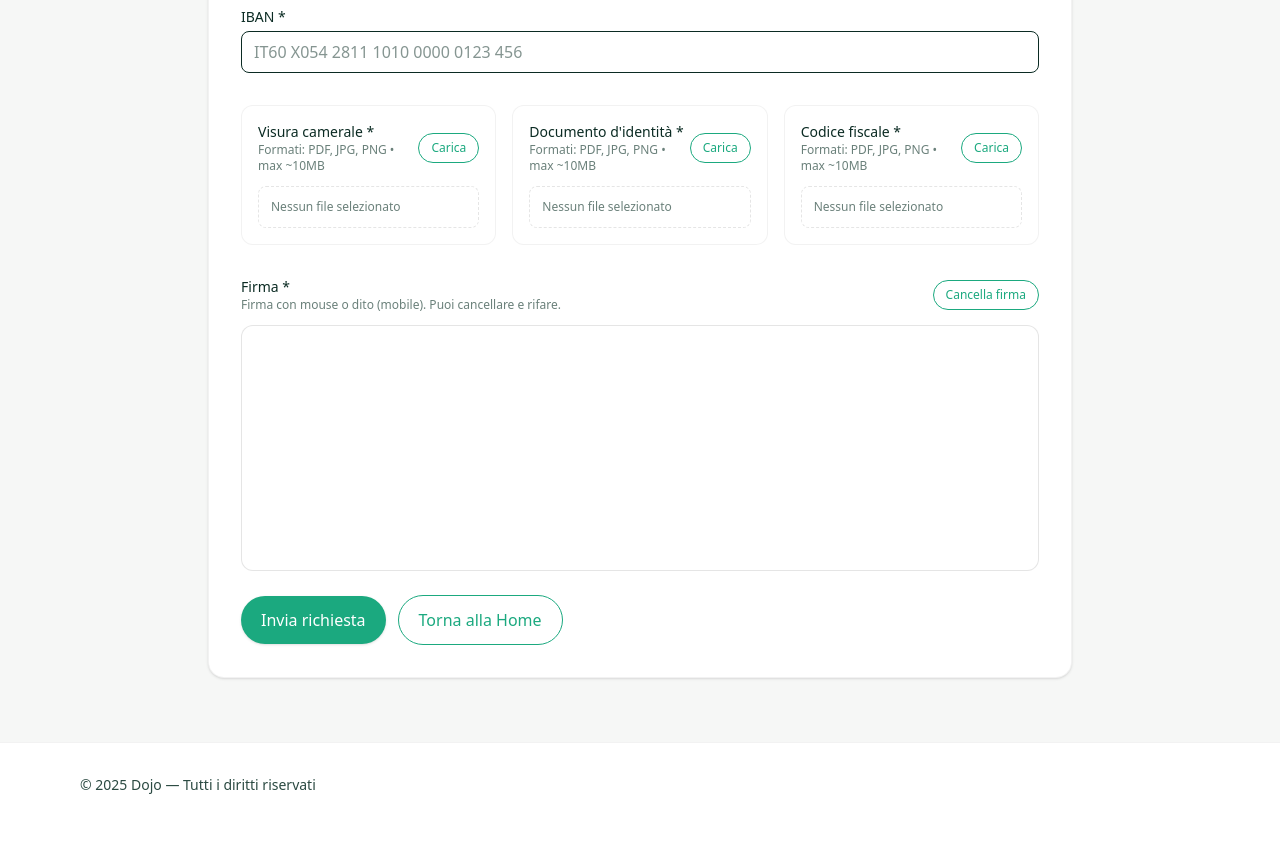
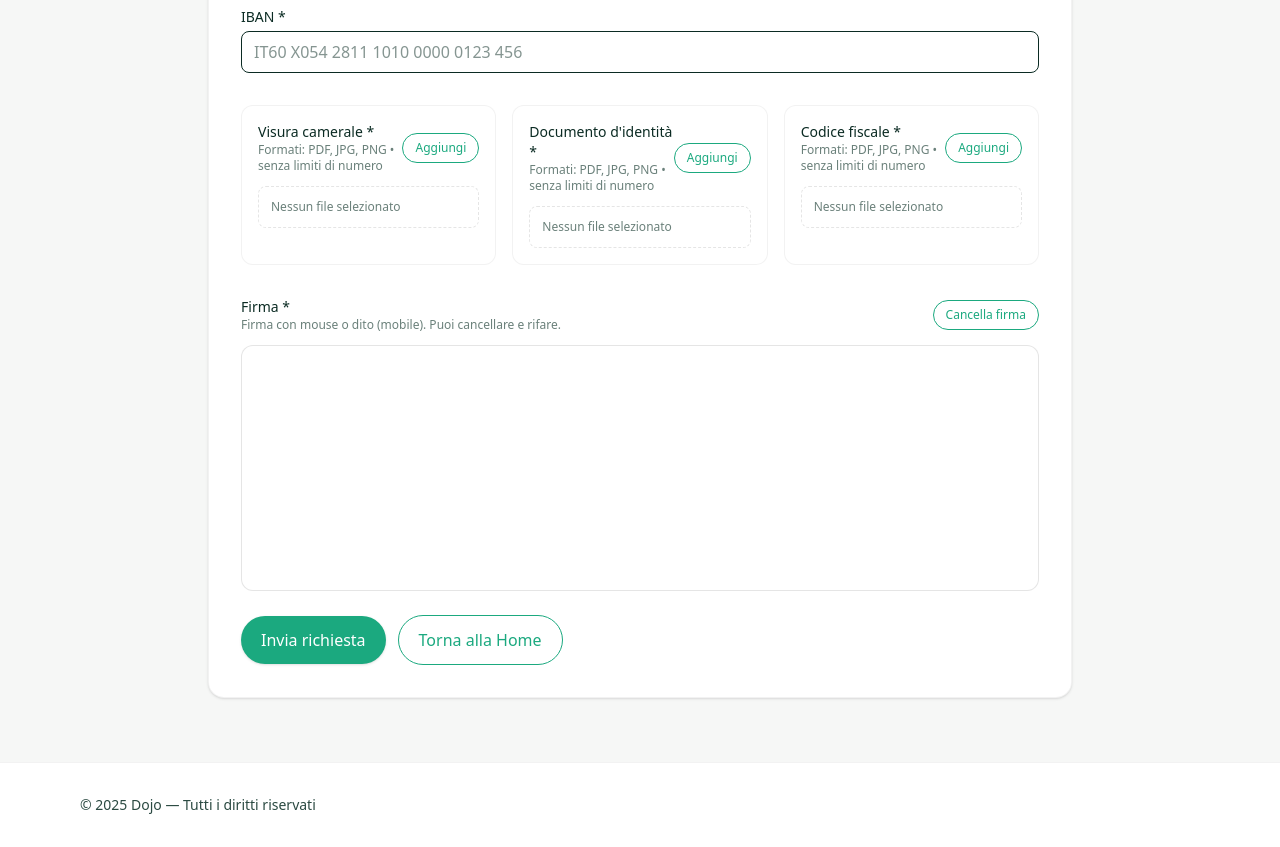
Before and after one commit to antqd/dojo, a React (Vite) app: page /form-partner-manager in a window 1280 px wide. Shown: the part 860-1707 px from the top of the page. Built offline with nearby package versions, Linux system fonts and the light colour scheme.

Commit message:
Nuove funzioni invio dojo diventa partner manager FUNZIONANTE2

```diff
--- a/src/pages/FormParterManager.jsx
+++ b/src/pages/FormParterManager.jsx
@@ -1,8 +1,9 @@
+// src/pages/OnboardingAzienda.jsx
 import React, { useRef, useState, useEffect } from "react";
 import { Link } from "react-router-dom";
 
-const API_URL = "https://emailsender-68kp.onrender.com/api/diventa-partner-manager";
-
+const API_URL =
+  "https://emailsender-68kp.onrender.com/api/diventa-partner-manager";
 
 export default function OnboardingAzienda() {
   const [form, setForm] = useState({
@@ -16,15 +17,15 @@ export default function OnboardingAzienda() {
     iban: "",
   });
 
-  // Allegati
-  const [visura, setVisura] = useState(null);
-  const [docId, setDocId] = useState(null);
-  const [codFiscale, setCodFiscale] = useState(null);
+  // Allegati (ora multipli)
+  const [visura, setVisura] = useState([]); // File[]
+  const [docId, setDocId] = useState([]); // File[]
+  const [codFiscale, setCodFiscale] = useState([]); // File[]
 
-  // Previews
-  const [visuraPreview, setVisuraPreview] = useState(null);
-  const [docIdPreview, setDocIdPreview] = useState(null);
-  const [codFiscalePreview, setCodFiscalePreview] = useState(null);
+  // Previews multipli
+  const [visuraPreview, setVisuraPreview] = useState([]); // {url,isImage,isPdf,name,size}[]
+  const [docIdPreview, setDocIdPreview] = useState([]);
+  const [codFiscalePreview, setCodFiscalePreview] = useState([]);
 
   // Firma su canvas
   const canvasRef = useRef(null);
@@ -47,33 +48,29 @@ export default function OnboardingAzienda() {
       r.readAsDataURL(f);
     });
 
-  const mkPreview = (file) => {
-    if (!file) return null;
+  const mkPreviews = (files) =>
+    (files || []).map((file) => {
       const url = URL.createObjectURL(file);
       const isImage = /^image\//.test(file.type);
       const isPdf = file.type === "application/pdf";
       return { url, isImage, isPdf, name: file.name, size: file.size };
-  };
+    });
 
   useEffect(() => {
-    if (visura) setVisuraPreview(mkPreview(visura));
-    else setVisuraPreview(null);
-    return () => visuraPreview?.url && URL.revokeObjectURL(visuraPreview.url);
+    setVisuraPreview(mkPreviews(visura));
+    return () => visuraPreview.forEach((p) => URL.revokeObjectURL(p.url));
     // eslint-disable-next-line react-hooks/exhaustive-deps
   }, [visura]);
 
   useEffect(() => {
-    if (docId) setDocIdPreview(mkPreview(docId));
-    else setDocIdPreview(null);
-    return () => docIdPreview?.url && URL.revokeObjectURL(docIdPreview.url);
+    setDocIdPreview(mkPreviews(docId));
+    return () => docIdPreview.forEach((p) => URL.revokeObjectURL(p.url));
     // eslint-disable-next-line react-hooks/exhaustive-deps
   }, [docId]);
 
   useEffect(() => {
-    if (codFiscale) setCodFiscalePreview(mkPreview(codFiscale));
-    else setCodFiscalePreview(null);
-    return () =>
-      codFiscalePreview?.url && URL.revokeObjectURL(codFiscalePreview.url);
+    setCodFiscalePreview(mkPreviews(codFiscale));
+    return () => codFiscalePreview.forEach((p) => URL.revokeObjectURL(p.url));
     // eslint-disable-next-line react-hooks/exhaustive-deps
   }, [codFiscale]);
 
@@ -82,7 +79,7 @@ export default function OnboardingAzienda() {
     const canvas = canvasRef.current;
     if (!canvas) return;
     const ctx = canvas.getContext("2d");
-    // sfondo bianco per esport
+    // sfondo bianco per export
     ctx.fillStyle = "#FFFFFF";
     ctx.fillRect(0, 0, canvas.width, canvas.height);
     ctx.lineWidth = 2;
@@ -147,7 +144,7 @@ export default function OnboardingAzienda() {
     if (!form.email.trim() || !form.email.includes("@"))
       return "Inserisci una email valida.";
     if (!form.iban.trim()) return "Inserisci l'IBAN.";
-    if (!visura || !docId || !codFiscale)
+    if (!visura.length || !docId.length || !codFiscale.length)
       return "Allega tutti i documenti richiesti.";
     if (!hasSignature) return "Fornisci la firma.";
     return "";
@@ -166,27 +163,24 @@ export default function OnboardingAzienda() {
 
     setSending(true);
     try {
+      const toPayloadFiles = async (arr) =>
+        Promise.all(
+          arr.map(async (f) => ({
+            filename: f.name,
+            base64: await toBase64(f),
+            mime: f.type,
+          }))
+        );
+
       const allegati = {
-        visura: {
-          filename: visura.name,
-          base64: await toBase64(visura),
-          mime: visura.type,
-        },
-        documento_identita: {
-          filename: docId.name,
-          base64: await toBase64(docId),
-          mime: docId.type,
-        },
-        codice_fiscale: {
-          filename: codFiscale.name,
-          base64: await toBase64(codFiscale),
-          mime: codFiscale.type,
-        },
+        visura: await toPayloadFiles(visura), // array
+        documento_identita: await toPayloadFiles(docId), // array
+        codice_fiscale: await toPayloadFiles(codFiscale), // array
         firma: {
           filename: "firma.png",
           base64: exportSignatureBase64(),
           mime: "image/png",
-        },
+        }, // singola
       };
 
       const res = await fetch(API_URL, {
@@ -212,12 +206,12 @@ export default function OnboardingAzienda() {
         email: "",
         iban: "",
       });
-      setVisura(null);
-      setDocId(null);
-      setCodFiscale(null);
-      setVisuraPreview(null);
-      setDocIdPreview(null);
-      setCodFiscalePreview(null);
+      setVisura([]);
+      setDocId([]);
+      setCodFiscale([]);
+      setVisuraPreview([]);
+      setDocIdPreview([]);
+      setCodFiscalePreview([]);
       clearSignature();
     } catch (err) {
       setError(err.message || "Errore durante l'invio.");
@@ -228,58 +222,78 @@ export default function OnboardingAzienda() {
 
   const UploadBox = ({
     label,
-    file,
-    setFile,
-    preview,
+    files, // File[]
+    setFiles, // (File[]) => void
+    previews, // {url,isImage,isPdf,name,size}[]
     accept = ".pdf,.jpg,.jpeg,.png",
-  }) => (
+  }) => {
+    const onPick = (e) => {
+      const picked = Array.from(e.target.files || []);
+      if (!picked.length) return;
+      setFiles((prev) => [...prev, ...picked]); // append senza limiti
+    };
+    const removeAt = (idx) =>
+      setFiles((prev) => prev.filter((_, i) => i !== idx));
+
+    return (
       <div className="rounded-xl border border-black/5 bg-white p-4">
         <div className="flex items-center justify-between">
           <div>
             <div className="text-sm font-medium">{label}</div>
             <p className="text-xs text-[#2B4A42]/70">
-            Formati: PDF, JPG, PNG • max ~10MB
+              Formati: PDF, JPG, PNG • senza limiti di numero
             </p>
           </div>
           <label className="inline-flex cursor-pointer rounded-full border border-[#1BA97F] text-[#1BA97F] px-3 py-1.5 text-xs font-medium hover:bg-[#1BA97F]/5">
-          Carica
+            Aggiungi
             <input
               type="file"
               className="hidden"
+              multiple
               accept={accept}
-            onChange={(e) => setFile(e.target.files?.[0] || null)}
+              onChange={onPick}
             />
           </label>
         </div>
 
-      {/* Preview */}
-      {file ? (
-        <div className="mt-3 grid grid-cols-[80px_1fr] gap-3 items-center">
+        {files.length ? (
+          <ul className="mt-3 space-y-2">
+            {previews.map((p, idx) => (
+              <li
+                key={idx}
+                className="grid grid-cols-[80px_1fr_auto] gap-3 items-center"
+              >
                 <div className="w-20 h-20 rounded-lg overflow-hidden ring-1 ring-black/5 bg-[#F6F7F6] flex items-center justify-center">
-            {preview?.isImage ? (
-              <img src={preview.url} alt="preview" className="w-full h-full object-cover" />
-            ) : preview?.isPdf ? (
+                  {p.isImage ? (
+                    <img
+                      src={p.url}
+                      alt="preview"
+                      className="w-full h-full object-cover"
+                    />
+                  ) : p.isPdf ? (
                     <span className="text-[10px] text-[#0B2B23] px-2 text-center">
-                Anteprima PDF non disponibile<br/>({file.name})
+                      PDF
                     </span>
                   ) : (
-              <span className="text-xs text-[#0B2B23]">File</span>
+                    <span className="text-xs text-[#0B2B23]">FILE</span>
                   )}
                 </div>
-          <div className="text-sm">
-            <div className="font-medium truncate">{file.name}</div>
+                <div className="text-sm min-w-0">
+                  <div className="font-medium truncate">{p.name}</div>
                   <div className="text-xs text-[#2B4A42]/70">
-              {(file.size / 1024 / 1024).toFixed(2)} MB • {file.type || "file"}
+                    {(p.size / 1024 / 1024).toFixed(2)} MB
+                  </div>
                 </div>
                 <button
                   type="button"
-              onClick={() => setFile(null)}
-              className="mt-2 text-xs text-red-600 hover:underline"
+                  onClick={() => removeAt(idx)}
+                  className="text-xs text-red-600 hover:underline"
                 >
                   Rimuovi
                 </button>
-          </div>
-        </div>
+              </li>
+            ))}
+          </ul>
         ) : (
           <div className="mt-3 rounded-lg border border-dashed border-black/10 p-3 text-xs text-[#2B4A42]/70">
             Nessun file selezionato
@@ -287,6 +301,7 @@ export default function OnboardingAzienda() {
         )}
       </div>
     );
+  };
 
   return (
     <div className="min-h-screen bg-[#F6F7F6] text-[#0B2B23]">
@@ -315,12 +330,11 @@ export default function OnboardingAzienda() {
               Onboarding Azienda
             </p>
             <h1 className="text-4xl font-semibold leading-tight">
-              Diventa{" "}
-              <span className="text-[#1BA97F]">Partner Manager</span>
+              Diventa <span className="text-[#1BA97F]">Partner Manager</span>
             </h1>
             <p className="mt-3 text-[#2B4A42] max-w-xl">
-              Compila i dati anagrafici e carica i documenti richiesti.
-              Firma direttamente qui sotto per completare la richiesta.
+              Compila i dati anagrafici e carica i documenti richiesti. Firma
+              direttamente qui sotto per completare la richiesta.
             </p>
           </div>
           <div className="hidden lg:block">
@@ -362,7 +376,9 @@ export default function OnboardingAzienda() {
               />
             </div>
             <div>
-              <label className="block text-sm mb-1">Comune di residenza *</label>
+              <label className="block text-sm mb-1">
+                Comune di residenza *
+              </label>
               <input
                 name="comune"
                 value={form.comune}
@@ -426,25 +442,25 @@ export default function OnboardingAzienda() {
             </div>
           </div>
 
-          {/* Allegati */}
+          {/* Allegati (multi-file) */}
           <div className="mt-8 grid lg:grid-cols-3 gap-4">
             <UploadBox
               label="Visura camerale *"
-              file={visura}
-              setFile={setVisura}
-              preview={visuraPreview}
+              files={visura}
+              setFiles={setVisura}
+              previews={visuraPreview}
             />
             <UploadBox
               label="Documento d'identità *"
-              file={docId}
-              setFile={setDocId}
-              preview={docIdPreview}
+              files={docId}
+              setFiles={setDocId}
+              previews={docIdPreview}
             />
             <UploadBox
               label="Codice fiscale *"
-              file={codFiscale}
-              setFile={setCodFiscale}
-              preview={codFiscalePreview}
+              files={codFiscale}
+              setFiles={setCodFiscale}
+              previews={codFiscalePreview}
             />
           </div>
 
```
Lines whose indentation alone changed are shown as unchanged.
